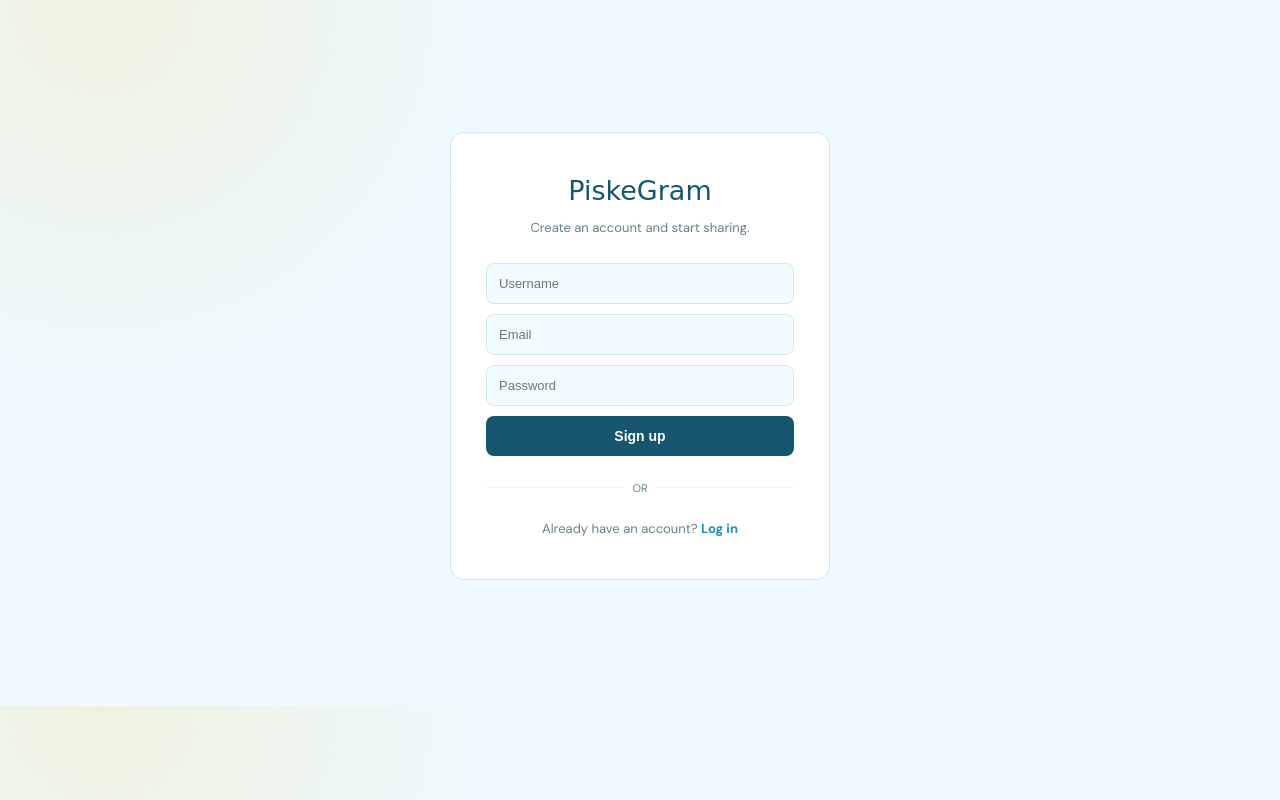
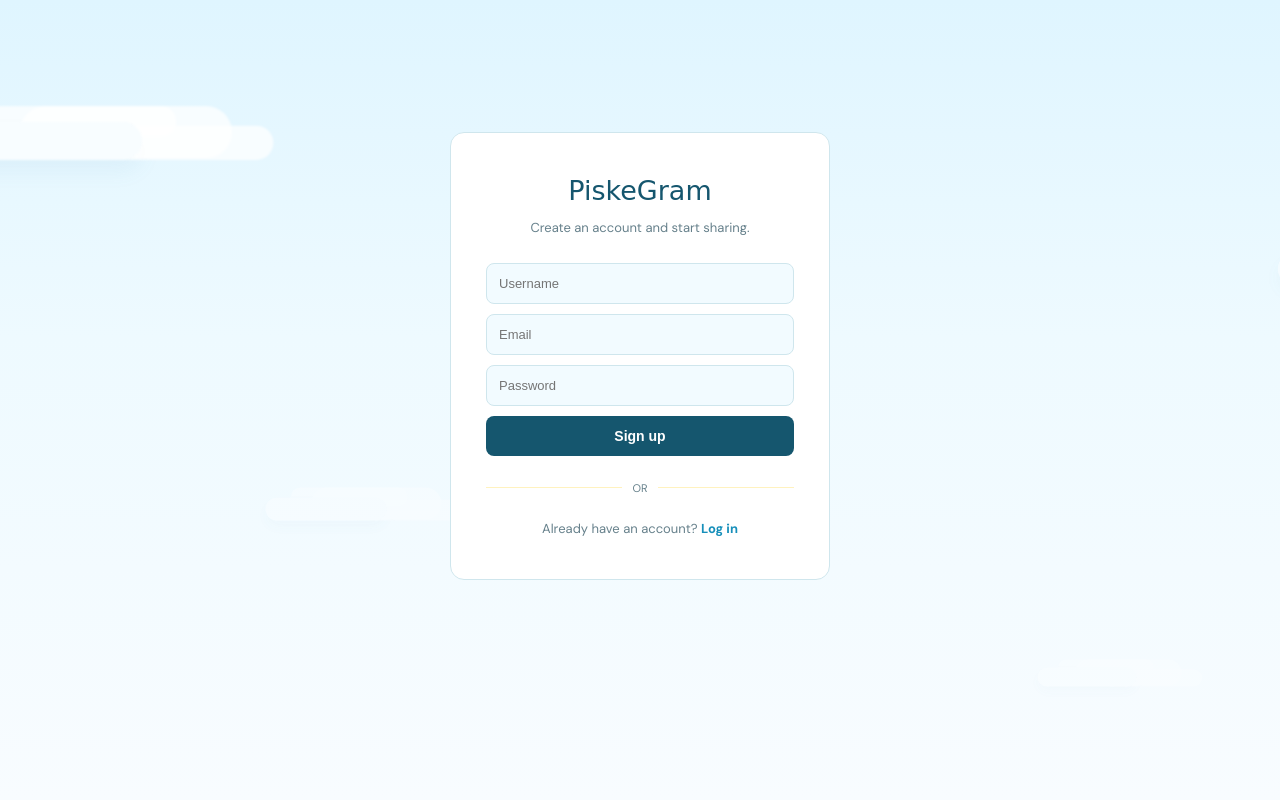
Before and after one commit to Sai25-piske/Sample-socialmedia-app-test, a Flask app: page /register in a window 1280 px wide. Run offline with Flask 3, Linux system fonts and the light colour scheme.

Commit message:
updated application

```diff
--- a/static/css/style.css
+++ b/static/css/style.css
@@ -717,9 +717,79 @@ a {
 
 body {
     font-family: "DM Sans", sans-serif;
-    background: #eefaff;
+    background: linear-gradient(180deg, #dff5ff 0%, #eefaff 42%, #f8fcff 100%);
     color: var(--ink);
-    background-image: radial-gradient(circle at 8% 0%, rgba(242, 201, 76, .18), transparent 25rem);
+    min-height: 100vh;
+    isolation: isolate;
+    overflow-x: hidden;
+}
+
+.cloudscape {
+    position: fixed;
+    inset: 0;
+    z-index: -1;
+    overflow: hidden;
+    pointer-events: none;
+}
+
+.cloud {
+    position: absolute;
+    display: block;
+    width: 220px;
+    height: 42px;
+    border-radius: 999px;
+    background: rgba(255, 255, 255, .72);
+    filter: blur(1px);
+    box-shadow:
+        42px -22px 0 -4px rgba(255, 255, 255, .72),
+        92px -10px 0 8px rgba(255, 255, 255, .72),
+        148px 2px 0 -2px rgba(255, 255, 255, .72),
+        0 12px 24px rgba(83, 157, 185, .08);
+}
+
+.cloud-one {
+    top: 15%;
+    left: -70px;
+    transform: scale(.9);
+    animation: cloud-drift 34s linear infinite;
+}
+
+.cloud-two {
+    top: 31%;
+    right: -180px;
+    transform: scale(.72);
+    opacity: .58;
+    animation: cloud-drift-reverse 42s linear infinite;
+}
+
+.cloud-three {
+    top: 61%;
+    left: 18%;
+    transform: scale(.55);
+    opacity: .42;
+    animation: cloud-drift 50s linear infinite;
+}
+
+.cloud-four {
+    top: 82%;
+    right: 8%;
+    transform: scale(.45);
+    opacity: .35;
+    animation: cloud-drift-reverse 58s linear infinite;
+}
+
+@keyframes cloud-drift {
+    from { margin-left: -4vw; }
+    to { margin-left: 18vw; }
+}
+
+@keyframes cloud-drift-reverse {
+    from { margin-right: -4vw; }
+    to { margin-right: 18vw; }
+}
+
+@media (prefers-reduced-motion: reduce) {
+    .cloud { animation: none; }
 }
 
 h1, h2, h3, .logo, .eyebrow {
--- a/templates/base.html
+++ b/templates/base.html
@@ -34,6 +34,13 @@
 </head>
 
 <body>
+
+    <div class="cloudscape" aria-hidden="true">
+        <span class="cloud cloud-one"></span>
+        <span class="cloud cloud-two"></span>
+        <span class="cloud cloud-three"></span>
+        <span class="cloud cloud-four"></span>
+    </div>
 
     {% if session.get("user_id") %}
 
```
Also changed, not shown: .github/workflows/Piskegram.yml.
